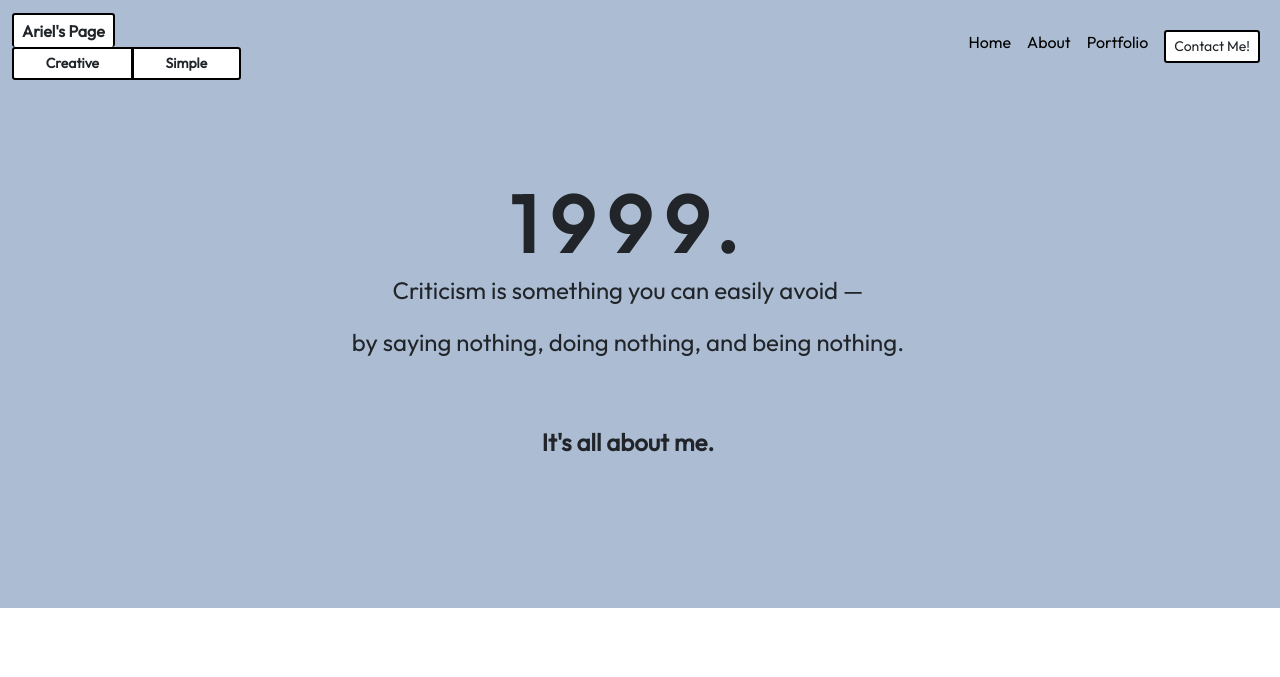
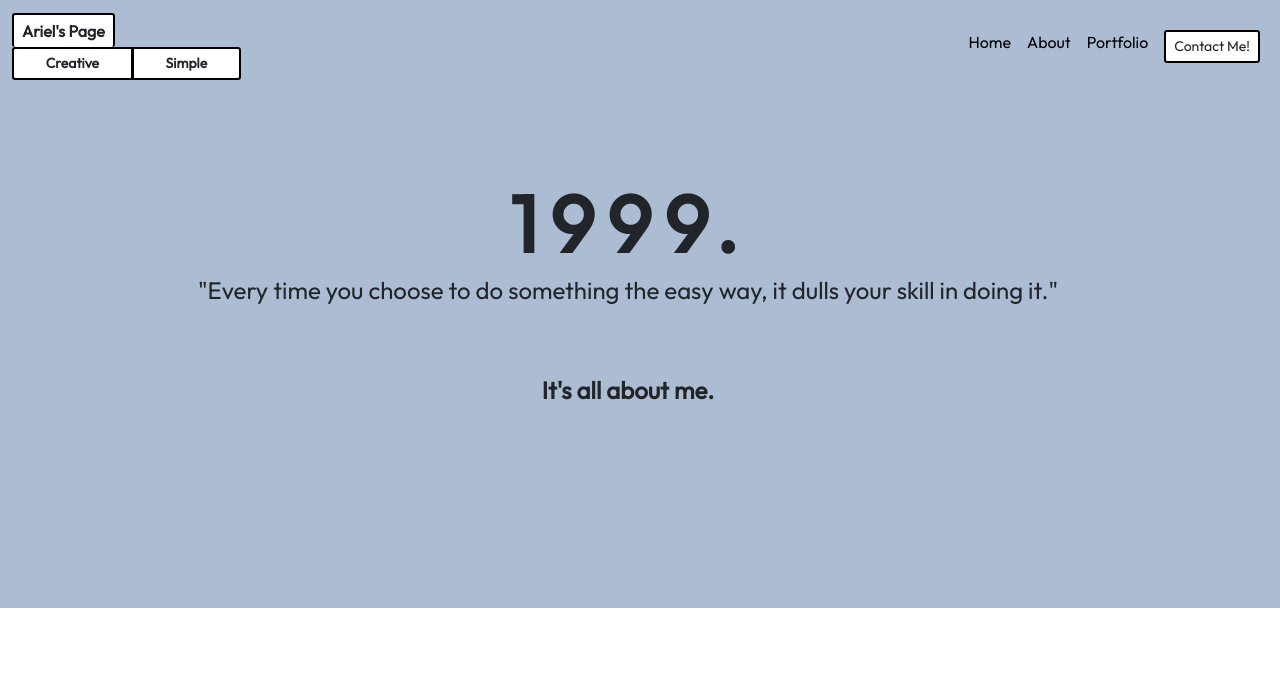
Before and after one commit to preposterous-cat/arizlir.github.io, a plain HTML site: page index.html in a window 1280 px wide. Shown: the top 677 px of the page. Drawn offline with nearby package versions, Linux system fonts and the light colour scheme; a script that the page names is missing.

Commit message:
update quote

```diff
--- a/index.html
+++ b/index.html
@@ -51,10 +51,7 @@
         <div class="container">
           <div class="row row-cols-1 text-center mt-5 w-100">
             <div class="col-5 col-lg-3 display-1 fw-bold w" id="heading">1999.</div>
-            <p class="col fs-4">Criticism is something you can easily avoid — </p>
-            <p class="col fs-4">
-              by saying nothing, doing nothing, and being nothing.
-            </p>
+            <p class="col fs-4">"Every time you choose to do something the easy way, it dulls your skill in doing it."</p>
             <div class="col fs-4 mt-5 fw-bold">
               It's all about me.
             </div>
```
